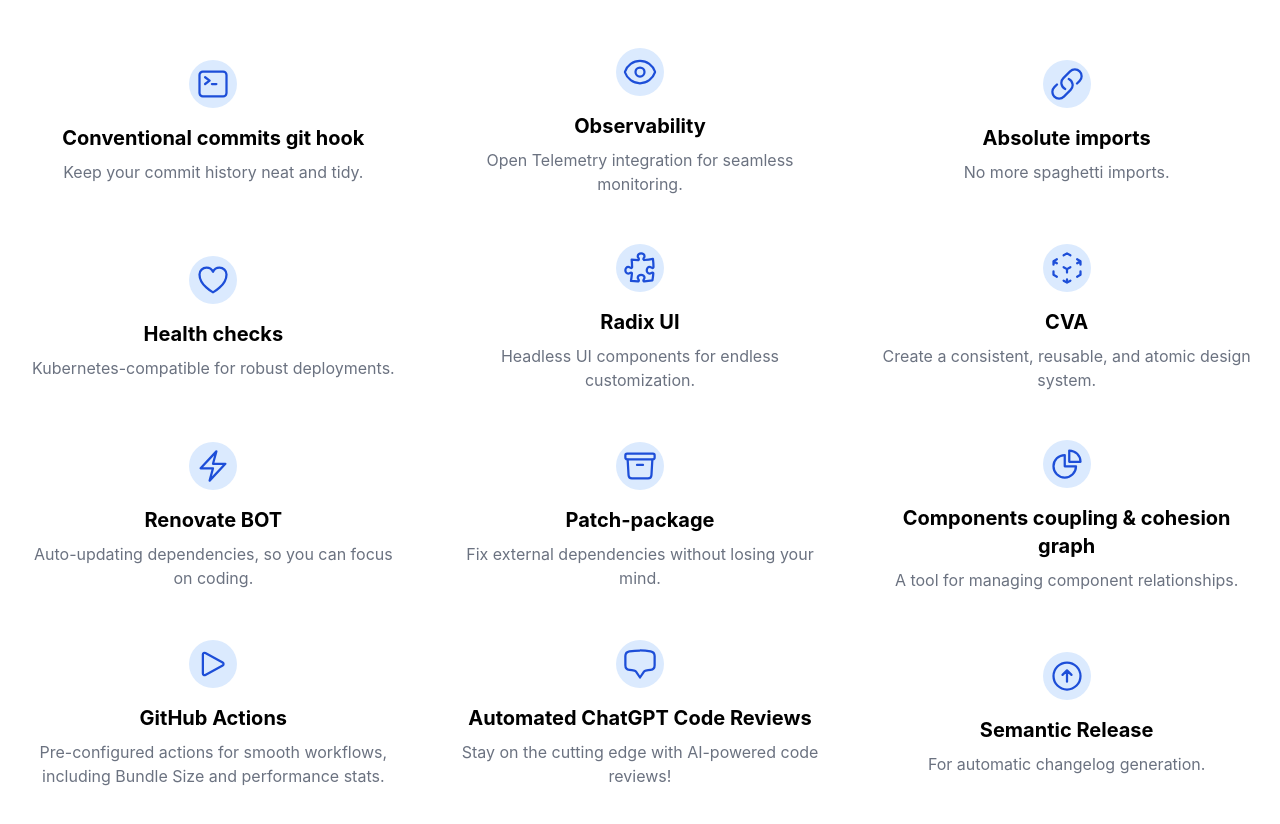
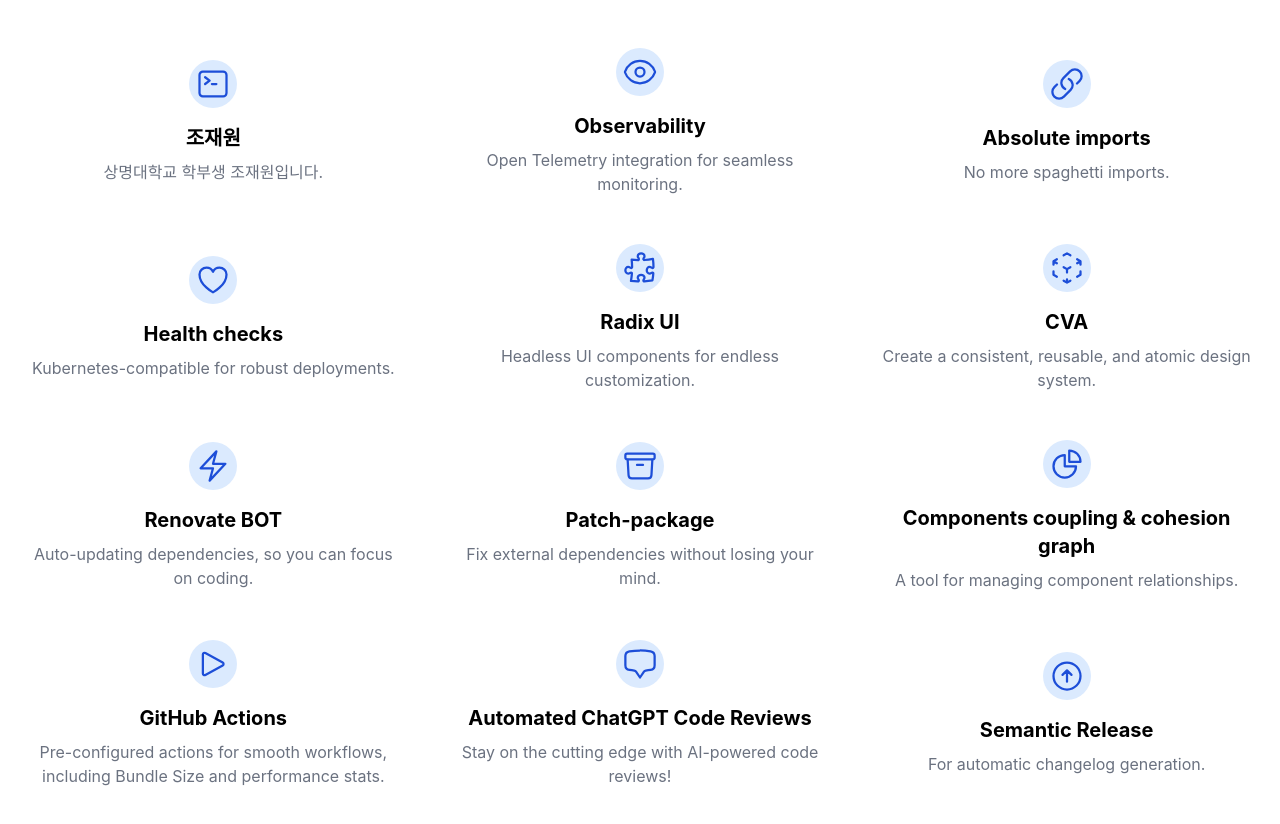
Before and after one commit to bora-code-temp-organization/next-smu, a Next.js app: page / in a window 1280 px wide. Shown: the part 922-1746 px from the top of the page. Built offline with nearby package versions, Linux system fonts and the light colour scheme.

Commit message:
조재원 이름 추가 -2(#20)

```diff
--- a/lp-items.tsx
+++ b/lp-items.tsx
@@ -176,8 +176,8 @@
     ),
   },
   {
-    title: "Conventional commits git hook",
-    description: "Keep your commit history neat and tidy.",
+    title: "조재원",
+    description: "상명대학교 학부생 조재원입니다.",
     icon: (
       <svg
         xmlns="http://www.w3.org/2000/svg"
```
